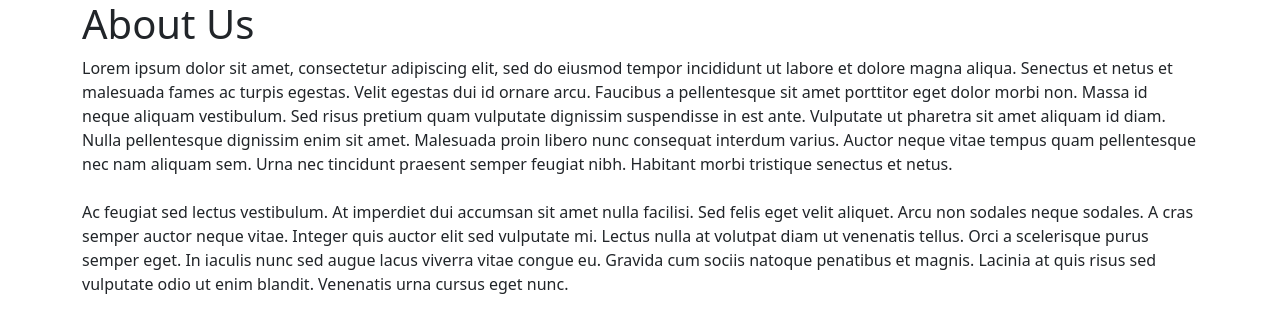
After one commit to Konstantinos-Z/job_application_web_app, a Django app: page /about/ in a window 1280 px wide. The commit adds this page. Shown: the top 333 px of the page. Run offline with Django 4.2, Linux system fonts and the light colour scheme.

Commit message:
Create base html template, add about page

```diff
--- /dev/null
+++ b/job_application/templates/about.html
@@ -0,0 +1,17 @@
+{% extends 'base.html' %}
+{% block content %}
+
+<h1 class="mt=4 mb=4">About Us</h1>
+<p> Lorem ipsum dolor sit amet, consectetur adipiscing elit, sed do eiusmod tempor incididunt ut labore et dolore magna
+    aliqua. Senectus et netus et malesuada fames ac turpis egestas. Velit egestas dui id ornare arcu. Faucibus
+    a pellentesque sit amet porttitor eget dolor morbi non. Massa id neque aliquam vestibulum. Sed risus pretium
+    quam vulputate dignissim suspendisse in est ante. Vulputate ut pharetra sit amet aliquam id diam. Nulla pellentesque
+    dignissim enim sit amet. Malesuada proin libero nunc consequat interdum varius. Auctor neque vitae tempus quam
+    pellentesque nec nam aliquam sem. Urna nec tincidunt praesent semper feugiat nibh. Habitant morbi tristique senectus
+    et netus. <br><br> Ac feugiat sed lectus vestibulum. At imperdiet dui accumsan sit amet nulla facilisi. Sed felis eget velit
+    aliquet. Arcu non sodales neque sodales. A cras semper auctor neque vitae. Integer quis auctor elit sed vulputate
+    mi. Lectus nulla at volutpat diam ut venenatis tellus. Orci a scelerisque purus semper eget. In iaculis nunc sed
+    augue lacus viverra vitae congue eu. Gravida cum sociis natoque penatibus et magnis. Lacinia at quis risus sed
+    vulputate odio ut enim blandit. Venenatis urna cursus eget nunc.</p>
+
+{% endblock %}
--- /dev/null
+++ b/job_application/templates/base.html
@@ -0,0 +1,16 @@
+<!doctype html>
+<html>
+    <head>
+        <meta charset="utf-8">
+        <meta name="viewport" content="width=device-width, initial-scale=1, shrink-to-fit=no">
+        <link rel="stylesheet" href="https://cdn.jsdelivr.net/npm/bootstrap@5.1.3/dist/css/bootstrap.min.css">
+    </head>
+    <body>
+        <div class="container">
+            {% block content %}
+            {% endblock %}
+        </div>
+        <script src="https://code.jquery.com/jquery-3.6.0.min.js"></script>
+        <script src="https://cdn.jsdelivr.net/npm/bootstrap@5.1.3/dist/js/bootstrap.min.js"></script>
+    </body>
+</html>
--- a/job_application/urls.py
+++ b/job_application/urls.py
@@ -2,5 +2,6 @@ from django.urls import path
 from . import views
 
 urlpatterns = [
-    path('', views.index, name="index")
+    path('', views.index, name="index"),
+    path('about/', views.about, name="about")
 ]
--- a/job_application/views.py
+++ b/job_application/views.py
@@ -31,3 +31,7 @@ def index(request):
 
             messages.success(request, "Form submitted successfully!")
     return render(request, "index.html")
+
+
+def about(request):
+    return render(request, 'about.html')
```
Also changed, not shown: job_application/templates/index.html (+3 -14 lines).
